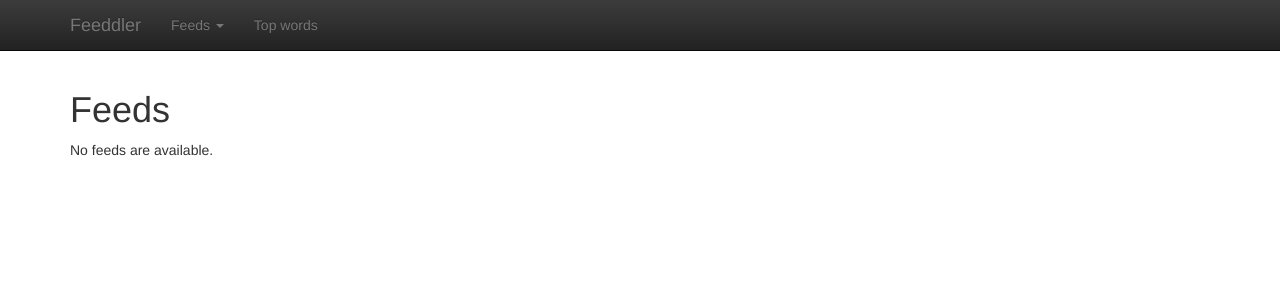
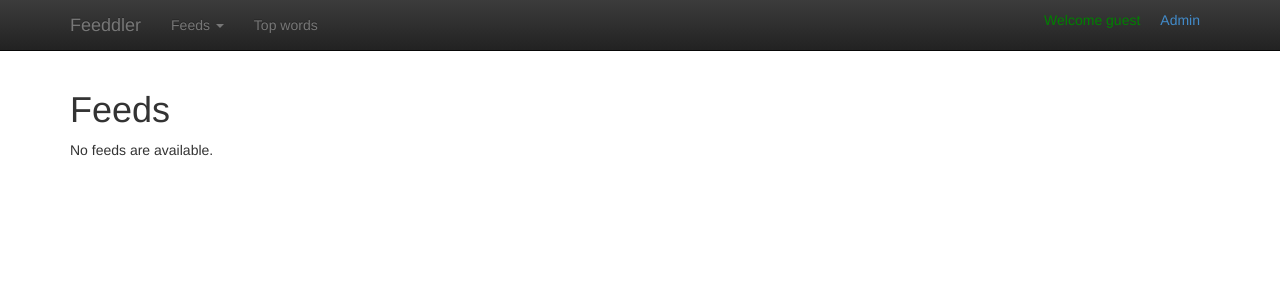
Before and after one commit to kingd/styria-summer, a Django app: page / in a window 1280 px wide. Shown: the top 300 px of the page. Run offline with Django 3.2, Linux system fonts and the light colour scheme; data that the repository does not hold is empty; some libraries are stand-ins or nearby versions.

Commit message:
Add welcome message and link to admin

```diff
--- a/feeddler/static/feeddler/css/base.css
+++ b/feeddler/static/feeddler/css/base.css
@@ -16,3 +16,12 @@ body {
 .theme-showcase .navbar .container {
     width: auto;
 }
+
+#welcome {
+    color: green;
+}
+#welcome span {
+    float: right;
+    display: inline-block;
+    margin: 10px 10px;
+}
--- a/feeddler/templates/feeddler/base/layout.html
+++ b/feeddler/templates/feeddler/base/layout.html
@@ -53,6 +53,10 @@
             </li>
             <li><a href="{% url 'top_words' %}">Top words</a><li>
           </ul>
+          <div id="welcome">
+            <span><a href="{% url 'admin:index' %}">Admin</a></span>
+            <span>Welcome {% if user.is_authenticated %}{{ user.username }}{% else %}guest{% endif %}</span>
+          </div>
         </div><!--/.nav-collapse -->
       </div>
     </nav>
```
